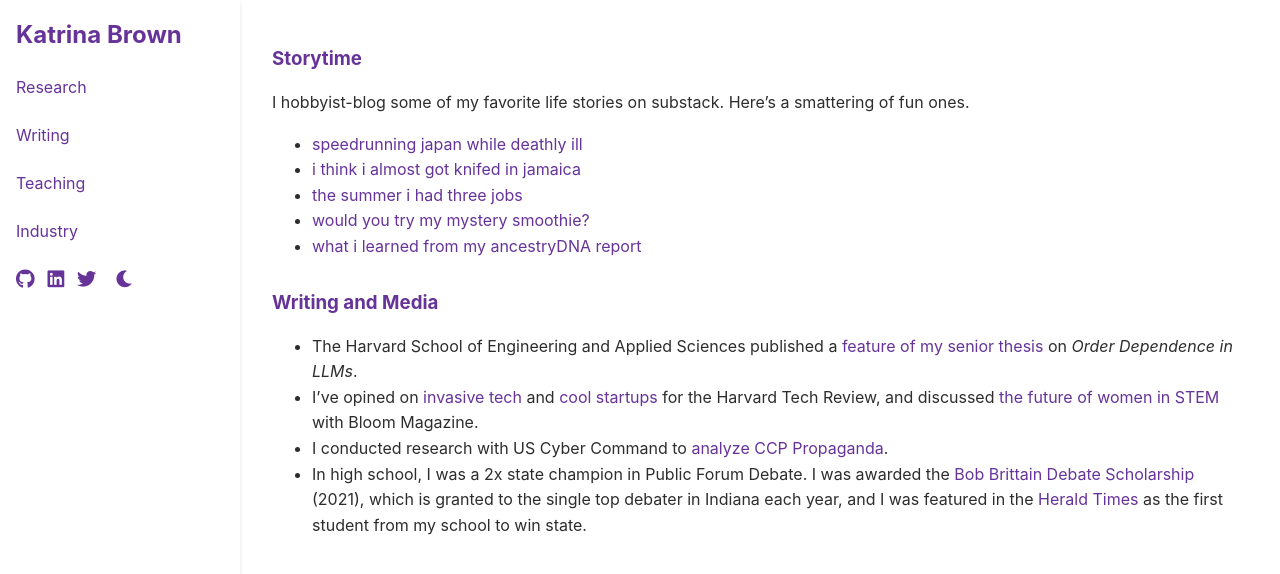
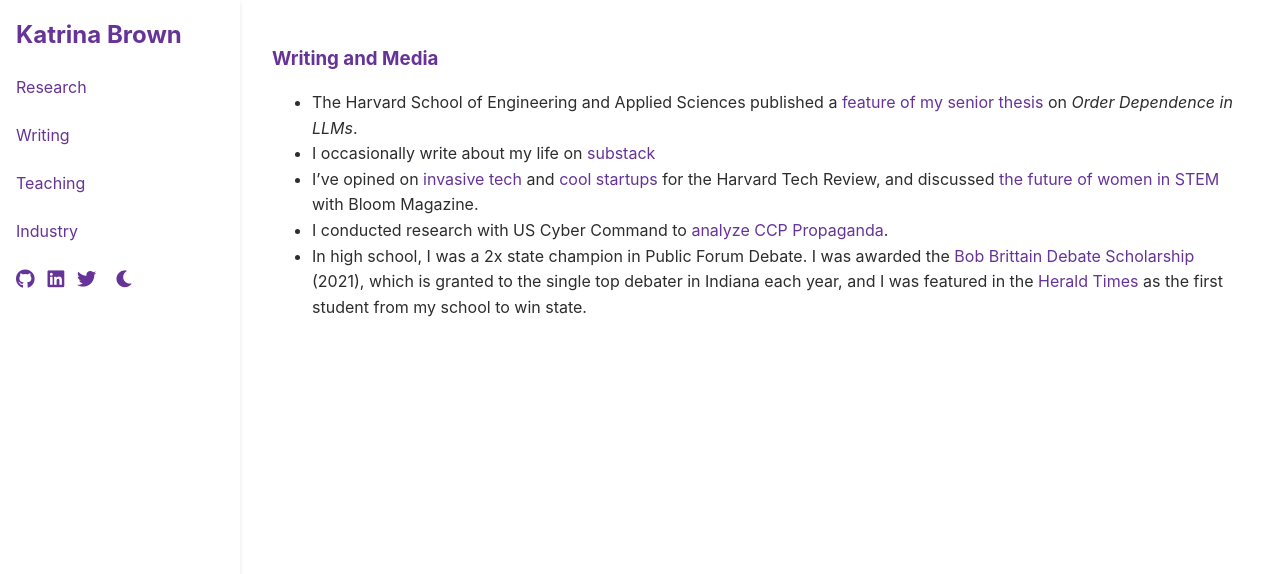
Before and after one commit to brownkat6/katrinarbrown, a Jekyll site: the page built from docs/writing.md, in a window 1280 px wide. Shown: the top 574 px of the page. Built offline with Jekyll 4.4.1, drawn with Linux system fonts in a browser that asks for light colours.

```diff
--- a/docs/writing.md
+++ b/docs/writing.md
@@ -3,16 +3,9 @@
 title: Writing
 ---
 
-### Storytime
-I hobbyist-blog some of my favorite life stories on substack. Here's a smattering of fun ones.
-* [speedrunning japan while deathly ill](https://substack.com/home/post/p-177126064)
-* [i think i almost got knifed in jamaica](https://open.substack.com/pub/katrinarbrown/p/storytime-nearly-knifed-in-jamaica?r=5l6hl1&utm_campaign=post&utm_medium=web&showWelcomeOnShare=true)
-* [the summer i had three jobs](https://open.substack.com/pub/katrinarbrown/p/storytime-the-summer-i-had-3-jobs?r=5l6hl1&utm_campaign=post&utm_medium=web&showWelcomeOnShare=true)
-* [would you try my mystery smoothie?](https://substack.com/@katrinarbrown/p-177146875?utm_source=profile&utm_medium=reader2)
-* [what i learned from my ancestryDNA report](https://substack.com/@katrinarbrown/p-177147783?utm_source=profile&utm_medium=reader2)
-
 ### Writing and Media
 * The Harvard School of Engineering and Applied Sciences published a [feature of my senior thesis](https://seas.harvard.edu/news/2025/04/senior-project-spotlight-katrina-brown) on *Order Dependence in LLMs*.
+* I occasionally write about my life on [substack](https://substack.com/@katrinarbrown)
 * I've opined on [invasive tech](https://harvardtechnologyreview.com/2024/11/01/ai-glasses-unveil-privacy-risks-an-interview-with-the-creators-of-i-xray/) and [cool startups](https://harvardtechnologyreview.com/2024/12/17/from-dorm-room-to-boardroom-how-ron-nachum-and-sapien-are-redefining-ai-in-corporate-finance/) for the Harvard Tech Review, and discussed [the future of women in STEM](https://www.magbloom.com/2020/04/for-the-love-of-stem-a-conversation-about-the-future-of-women-in-technology/) with Bloom Magazine.
 * I conducted research with US Cyber Command to [analyze CCP Propaganda](https://drive.google.com/file/d/12VHdBQsu-iHl5Fe853OpN78hiKPkt_NG/view?usp=sharing).
 * In high school, I was a 2x state champion in Public Forum Debate. I was awarded the [Bob Brittain Debate Scholarship](https://www.inspeechanddebate.org/recognition/scholarships) (2021), which is granted to the single top debater in Indiana each year, and I was featured in the [Herald Times](https://drive.google.com/file/d/14VMl5QaqvOlLlHkxkB4a2Fn4Xy9jzzQy/view) as the first student from my school to win state.
```
